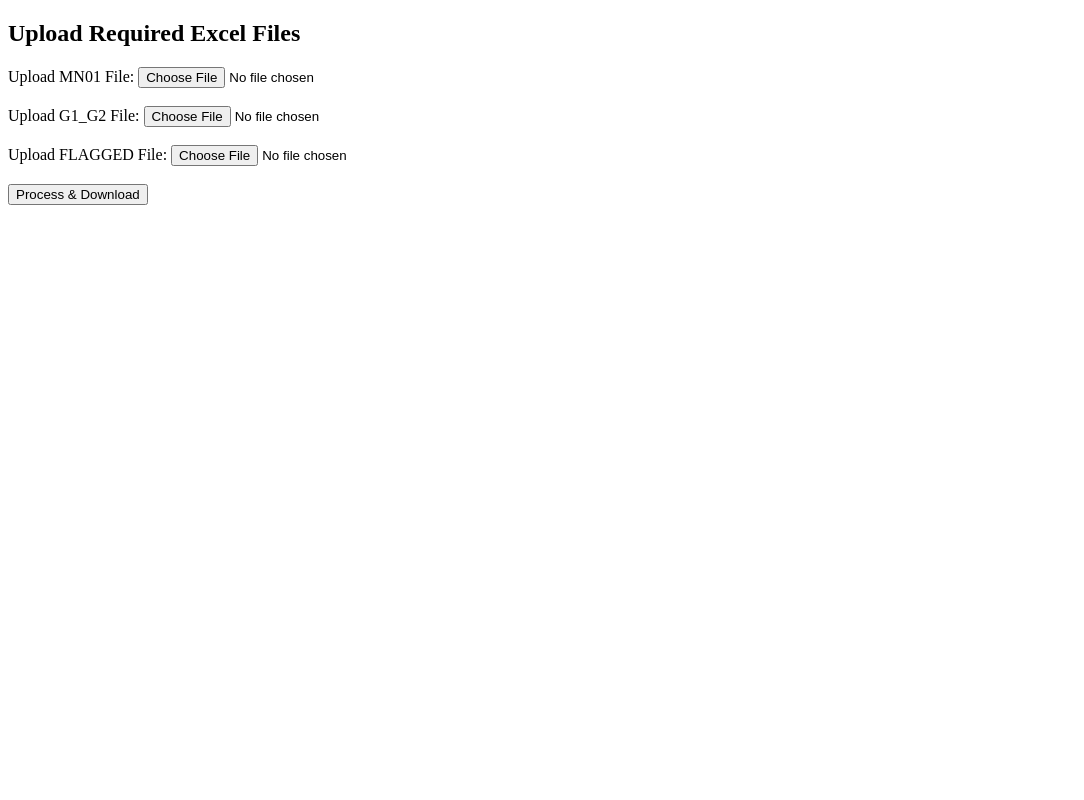
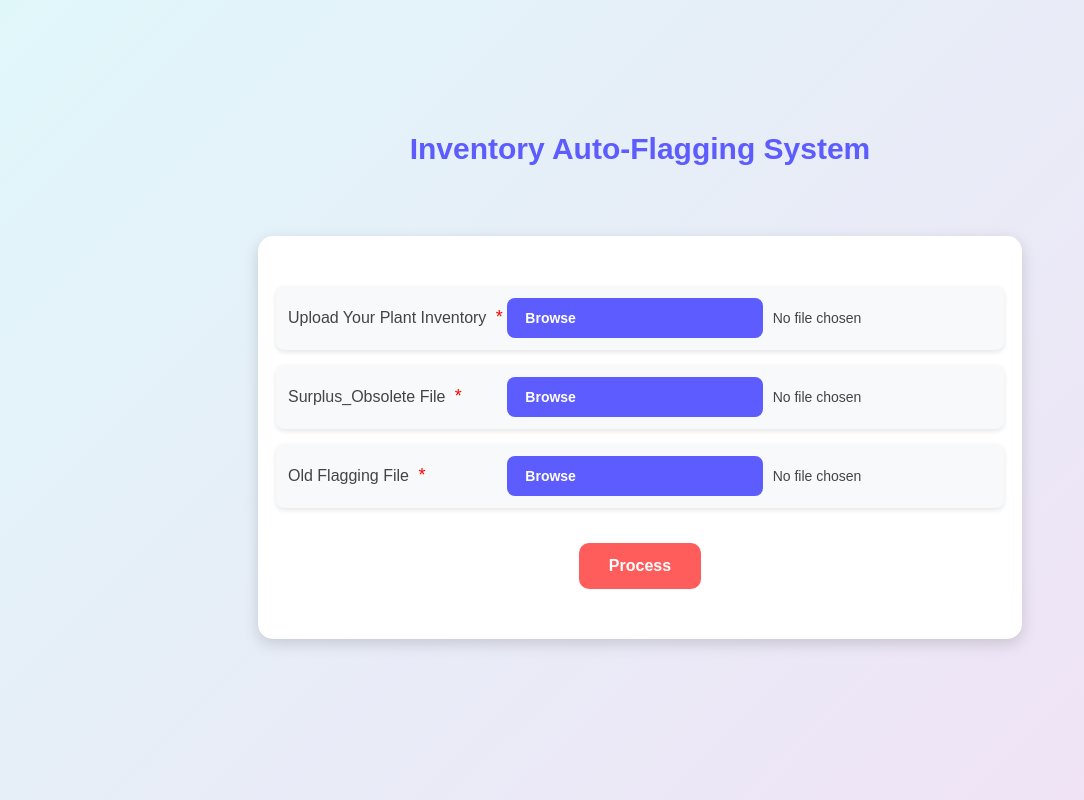
Before and after one commit to Rashi6112/flask-app, a Flask app: page / in a window 1280 px wide. Shown: the whole page, without its empty margins (0-1084 px from the left). Run offline with Flask 3, Linux system fonts and the light colour scheme; some libraries are stand-ins or nearby versions.

Commit message:
Added styles.css and improved validation in script

```diff
--- a/app.py
+++ b/app.py
@@ -76,28 +76,28 @@
 
 @app.route("/upload", methods=["POST"])
 def upload_files():
-    if 'mn01' not in request.files or 'g1_g2' not in request.files or 'flagged' not in request.files:
+    if 'plant' not in request.files or 'g1_g2' not in request.files or 'flagged' not in request.files:
         return "All three files are required", 400
 
-    mn01 = request.files['mn01']
+    plant = request.files['plant']
     g1_g2 = request.files['g1_g2']
     flagged = request.files['flagged']
 
-    if mn01.filename == '' or g1_g2.filename == '' or flagged.filename == '':
+    if plant.filename == '' or g1_g2.filename == '' or flagged.filename == '':
         return "All files must be selected", 400
 
-    mn01_path = os.path.join(UPLOAD_FOLDER, mn01.filename)
+    plant_path = os.path.join(UPLOAD_FOLDER, plant.filename)
     g1_g2_path = os.path.join(UPLOAD_FOLDER, g1_g2.filename)
     flagged_path = os.path.join(UPLOAD_FOLDER, flagged.filename)
 
-    mn01.save(mn01_path)
+    plant.save(plant_path)
     g1_g2.save(g1_g2_path)
     flagged.save(flagged_path)
 
-    temp_file = consolidate_and_filter_materials(mn01_path)
+    temp_file = consolidate_and_filter_materials(plant_path)
     final_output = remove_matching_rows(temp_file, g1_g2_path, flagged_path)
 
     return send_file(final_output, as_attachment=True)
 
 if __name__ == "__main__":
-    app.run(host='0.0.0.0', port=5000, debug=True)
+    app.run(debug=True)
--- a/templates/index.html
+++ b/templates/index.html
@@ -1,21 +1,192 @@
 <!DOCTYPE html>
-<html>
+<html lang="en">
 <head>
-    <title>Material Processing</title>
+    <meta charset="UTF-8">
+    <meta name="viewport" content="width=device-width, initial-scale=1.0">
+    <title>Inventory Auto-Flagging</title>
+    <link rel="stylesheet" href="styles.css">
+    <script src="https://cdn.jsdelivr.net/npm/sweetalert2@11"></script>
+    <style>
+        body {
+            font-family: 'Poppins', sans-serif;
+            background: linear-gradient(135deg, #E0F7FA, #F1E1F5);
+            color: #444;
+            display: flex;
+            flex-direction: column;
+            align-items: center;
+            justify-content: center;
+            height: 100vh;
+            margin: 0;
+        }
+
+        h1 {
+            font-size: 30px;
+            color: #5C5CFF;
+            font-weight: 600;
+            text-align: center;
+            margin-bottom: 20px;
+        }
+
+        .container {
+            background: white;
+            padding: 30px;
+            border-radius: 15px;
+            box-shadow: 0px 5px 15px rgba(0, 0, 0, 0.15);
+            width: 55%;
+            text-align: center;
+        }
+
+        .upload-section {
+            display: flex;
+            flex-direction: column;
+            align-items: center;
+            gap: 15px;
+        }
+
+        .upload-row {
+            display: flex;
+            justify-content: space-between;
+            width: 100%;
+            align-items: center;
+            background: #F8F9FA;
+            padding: 12px;
+            border-radius: 8px;
+            box-shadow: 0px 2px 5px rgba(0, 0, 0, 0.1);
+        }
+
+        label {
+            flex: 1;
+            font-size: 16px;
+            font-weight: 500;
+            text-align: left;
+        }
+
+        .required-star {
+            color: red;
+            font-size: 18px;
+            margin-left: 5px;
+        }
+
+        .file-input {
+            display: none;
+        }
+
+        .browse-btn {
+            font-size: 14px;
+            padding: 12px 18px;
+            border-radius: 8px;
+            background: #5C5CFF;
+            color: white;
+            cursor: pointer;
+            font-weight: bold;
+            border: none;
+            transition: 0.3s ease;
+        }
+
+        .browse-btn:hover {
+            background: #4A4AFF;
+        }
+
+        .file-name {
+            flex: 1;
+            font-size: 14px;
+            color: #444;
+            font-weight: 500;
+            text-align: left;
+            margin-left: 10px;
+            overflow: hidden;
+            text-overflow: ellipsis;
+            white-space: nowrap;
+        }
+
+        .process-btn {
+            background: #FF5C5C;
+            padding: 14px 30px;
+            border-radius: 10px;
+            border: none;
+            color: white;
+            cursor: pointer;
+            transition: 0.3s ease;
+            font-size: 16px;
+            font-weight: bold;
+            margin-top: 20px;
+        }
+
+        .process-btn:hover {
+            background: #E04444;
+        }
+    </style>
 </head>
 <body>
-    <h2>Upload Required Excel Files</h2>
-    <form action="/upload" method="post" enctype="multipart/form-data">
-        <label>Upload MN01 File:</label>
-        <input type="file" name="mn01" required><br><br>
 
-        <label>Upload G1_G2 File:</label>
-        <input type="file" name="g1_g2" required><br><br>
+    <h1>Inventory Auto-Flagging System</h1>
 
-        <label>Upload FLAGGED File:</label>
-        <input type="file" name="flagged" required><br><br>
+    <div class="container">
+        <div class="upload-section">
+            <div class="upload-row">
+                <label for="plant">Upload Your Plant Inventory <span class="required-star">*</span></label>
+                <input type="file" id="plant" class="file-input" accept=".xls, .xlsx" onchange="showFileName(this)">
+                <label for="plant" class="browse-btn">Browse</label>
+                <span id="plant-name" class="file-name">No file chosen</span>
+            </div>
+            <div class="upload-row">
+                <label for="g1_g2">Surplus_Obsolete File <span class="required-star">*</span></label>
+                <input type="file" id="g1_g2" class="file-input" accept=".xls, .xlsx" onchange="showFileName(this)">
+                <label for="g1_g2" class="browse-btn">Browse</label>
+                <span id="g1_g2-name" class="file-name">No file chosen</span>
+            </div>
+            <div class="upload-row">
+                <label for="flagged">Old Flagging File <span class="required-star">*</span></label>
+                <input type="file" id="flagged" class="file-input" accept=".xls, .xlsx" onchange="showFileName(this)">
+                <label for="flagged" class="browse-btn">Browse</label>
+                <span id="flagged-name" class="file-name">No file chosen</span>
+            </div>
+            <button class="process-btn" onclick="validateAndProcess()">Process</button>
+        </div>
+    </div>
 
-        <button type="submit">Process & Download</button>
-    </form>
+    <script>
+        function showFileName(input) {
+            let fileName = input.files.length > 0 ? input.files[0].name : "No file chosen";
+            document.getElementById(input.id + "-name").textContent = fileName;
+        }
+
+        function validateAndProcess() {
+            const plant = document.getElementById("plant").files[0];
+            const g1_g2 = document.getElementById("g1_g2").files[0];
+            const flagged = document.getElementById("flagged").files[0];
+
+            if (!plant || !g1_g2 || !flagged) {
+                Swal.fire({
+                    title: "Error!",
+                    text: "Please upload all required files before processing.",
+                    icon: "error",
+                    confirmButtonColor: "#FF5C5C"
+                });
+                return;
+            }
+
+            const allowedExtensions = /(\.xls|\.xlsx)$/i;
+
+            if (!allowedExtensions.test(plant.name) || !allowedExtensions.test(g1_g2.name) || !allowedExtensions.test(flagged.name)) {
+                Swal.fire({
+                    title: "Error!",
+                    text: "Only Excel files (.xls, .xlsx) are allowed.",
+                    icon: "error",
+                    confirmButtonColor: "#FF5C5C"
+                });
+                return;
+            }
+
+            Swal.fire({
+                title: "Processing...",
+                text: "Your inventory is being analyzed!",
+                icon: "info",
+                timer: 2000,
+                showConfirmButton: false
+            });
+        }
+    </script>
+
 </body>
 </html>
--- /dev/null
+++ b/templates/styles.css
@@ -0,0 +1,84 @@
+body {
+    font-family: 'Arial', sans-serif;
+    background: linear-gradient(135deg, #4b6cb7, #182848);
+    color: white;
+    text-align: center;
+    margin: 0;
+    padding: 0;
+}
+
+.container {
+    max-width: 800px;
+    margin: 50px auto;
+    background: rgba(255, 255, 255, 0.1);
+    padding: 20px;
+    border-radius: 10px;
+    box-shadow: 0px 4px 10px rgba(255, 255, 255, 0.2);
+}
+
+h1 {
+    font-size: 26px;
+}
+
+.upload-section {
+    margin: 20px 0;
+}
+
+.upload-btn {
+    display: block;
+    margin: 10px auto;
+    padding: 10px;
+    border-radius: 8px;
+    border: none;
+    background: white;
+    cursor: pointer;
+    transition: 0.3s;
+}
+
+.upload-btn:hover {
+    background: #ddd;
+}
+
+.process-btn {
+    background: #ff6600;
+    padding: 10px 20px;
+    border-radius: 8px;
+    border: none;
+    color: white;
+    cursor: pointer;
+    transition: 0.3s;
+}
+
+.process-btn:hover {
+    background: #ff4500;
+}
+
+.result-section {
+    margin-top: 20px;
+}
+
+table {
+    width: 100%;
+    border-collapse: collapse;
+    margin-top: 20px;
+}
+
+th, td {
+    padding: 10px;
+    border: 1px solid white;
+}
+
+th {
+    background: rgba(255, 255, 255, 0.2);
+}
+
+.flag {
+    padding: 5px;
+    font-weight: bold;
+    border-radius: 5px;
+}
+
+.g9 {
+    background: red;
+    color: white;
+}
```
